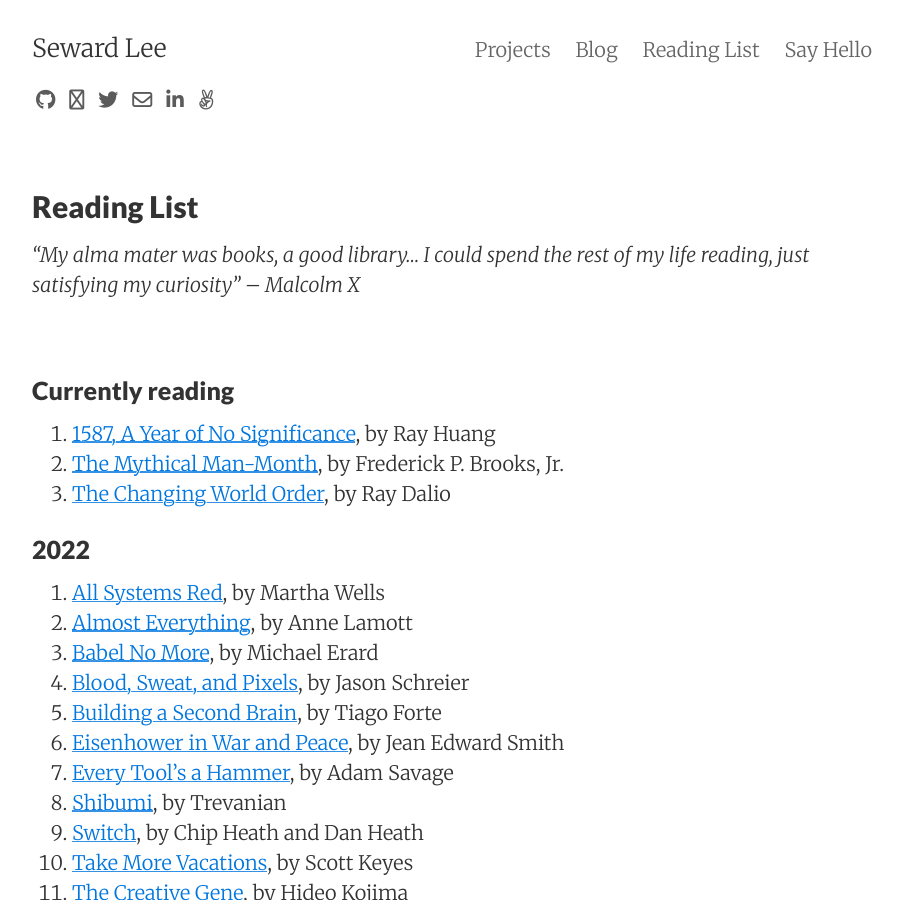
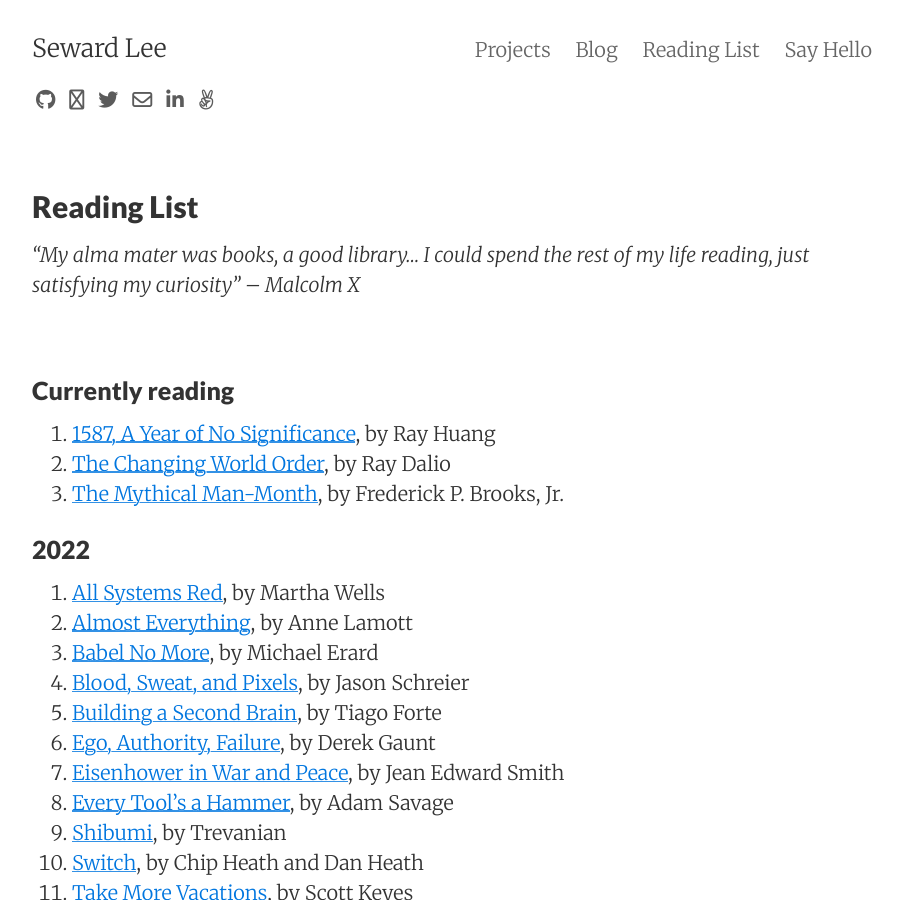
Before and after one commit to sewardlee337/sewardlee337.github.io, a Jekyll site: the page built from readinglist.md, in a window 1280 px wide and 900 px high. Shown: the whole window, without its empty margins (188-1091 px from the left). Built offline with Jekyll 4.4.1, drawn with Linux system fonts in a browser that asks for light colours; nearby versions of some CDN libraries.

Commit message:
update reading list

```diff
--- a/readinglist.md
+++ b/readinglist.md
@@ -13,8 +13,8 @@
 ### Currently reading
 
 1. [1587, A Year of No Significance](https://amzn.to/34djZWU), by Ray Huang
+1. [The Changing World Order](https://amzn.to/38B3ohG), by Ray Dalio
 1. [The Mythical Man-Month](https://amzn.to/3hWJa3m), by Frederick P. Brooks, Jr.
-1. [The Changing World Order](https://amzn.to/38B3ohG), by Ray Dalio
 
 
 ### 2022
@@ -24,6 +24,7 @@
 1. [Babel No More](https://amzn.to/3xaJeDP), by Michael Erard
 1. [Blood, Sweat, and Pixels](https://amzn.to/3s0hqQ4), by Jason Schreier
 1. [Building a Second Brain](https://amzn.to/39LpI9p), by Tiago Forte
+1. [Ego, Authority, Failure](https://amzn.to/3OTR3Fa), by Derek Gaunt
 1. [Eisenhower in War and Peace](https://amzn.to/3JtzeLm), by Jean Edward Smith
 1. [Every Tool's a Hammer](https://amzn.to/3A1N8SD), by Adam Savage
 1. [Shibumi](https://amzn.to/3yItrPf), by Trevanian
```
